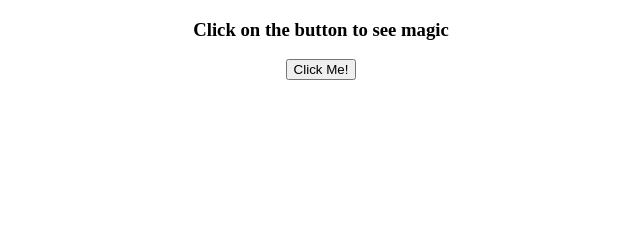
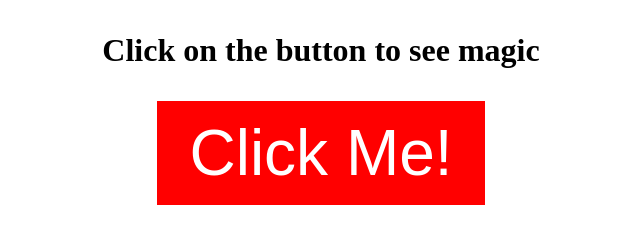
Before and after one commit to Astro-9/theara, a plain HTML site: page LoveLy/index.html in a window 1280 px wide. Shown: the whole page, without its empty margins (319-959 px from the left). Drawn offline with Linux system fonts and the light colour scheme.

Commit message:
Update index.html

```diff
--- a/LoveLy/index.html
+++ b/LoveLy/index.html
@@ -4,18 +4,43 @@
 <head>
     <style>
 
+        body {
+            width: 0 9%;
+            text-align: center;
+        }
+        body div img {
+            display: block;
+            width: 100%;
+            margin-left: auto;
+            margin-right: auto;
+        }
+
         /* Set display to none for image*/
         #image, #title{
             display: none;
         }
-        body {
+
+        h3 {
+            font-size: 2rem;
+            font-family: 'Times New Roman', Times, serif;
+        }
+
+        h1 {
+            font-size: 3rem;
+            font-family: 'Times New Roman', Times, serif;
+        }
+
+        button {
+            background-color: #ff0000; /* Green */
+            border: none;
+            color: white;
+            padding: 15px 32px;
             text-align: center;
+            text-decoration: none;
+            display: inline-block;
+            font-size: 4rem;
         }
-        body div img {
-            display: block;
-            margin-left: auto;
-            margin-right: auto;
-        }
+
 
     </style>
 </head>
```
